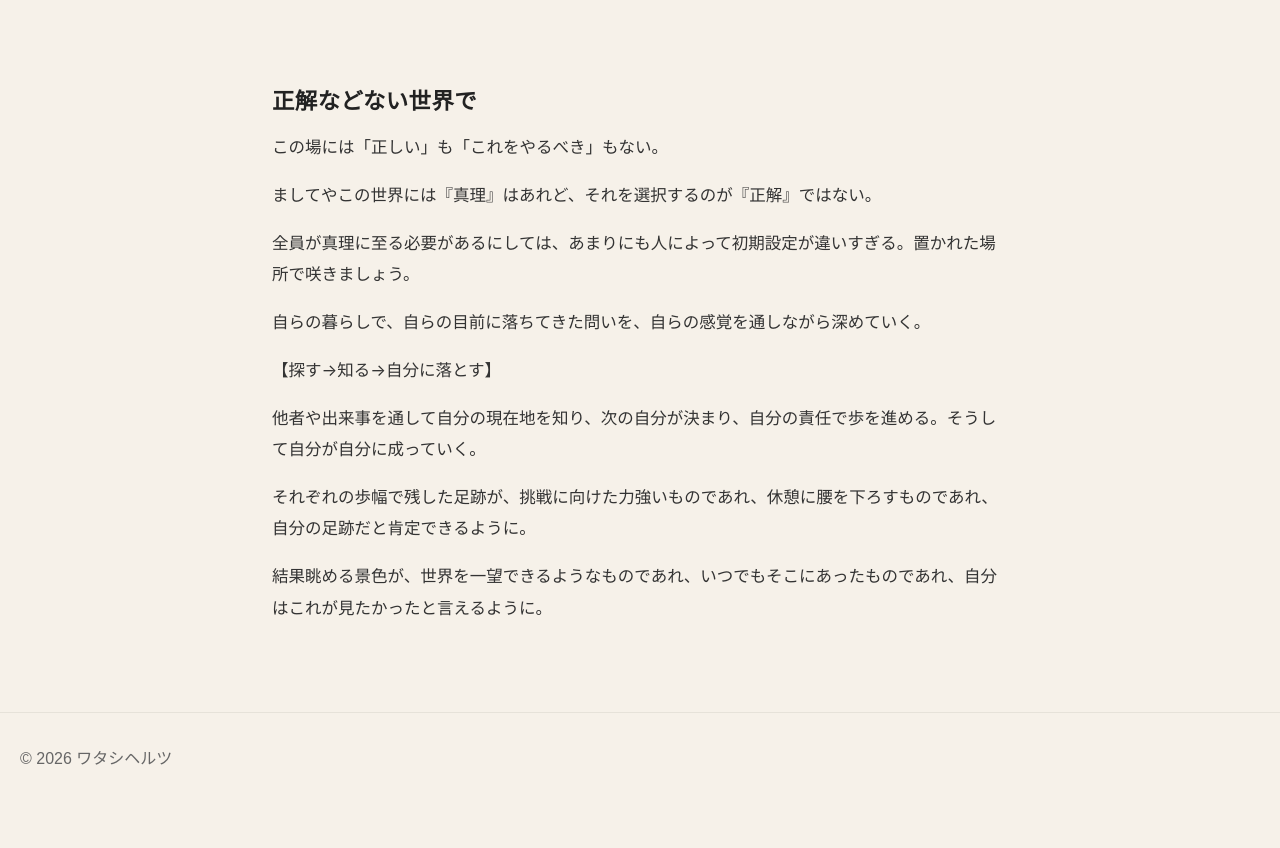
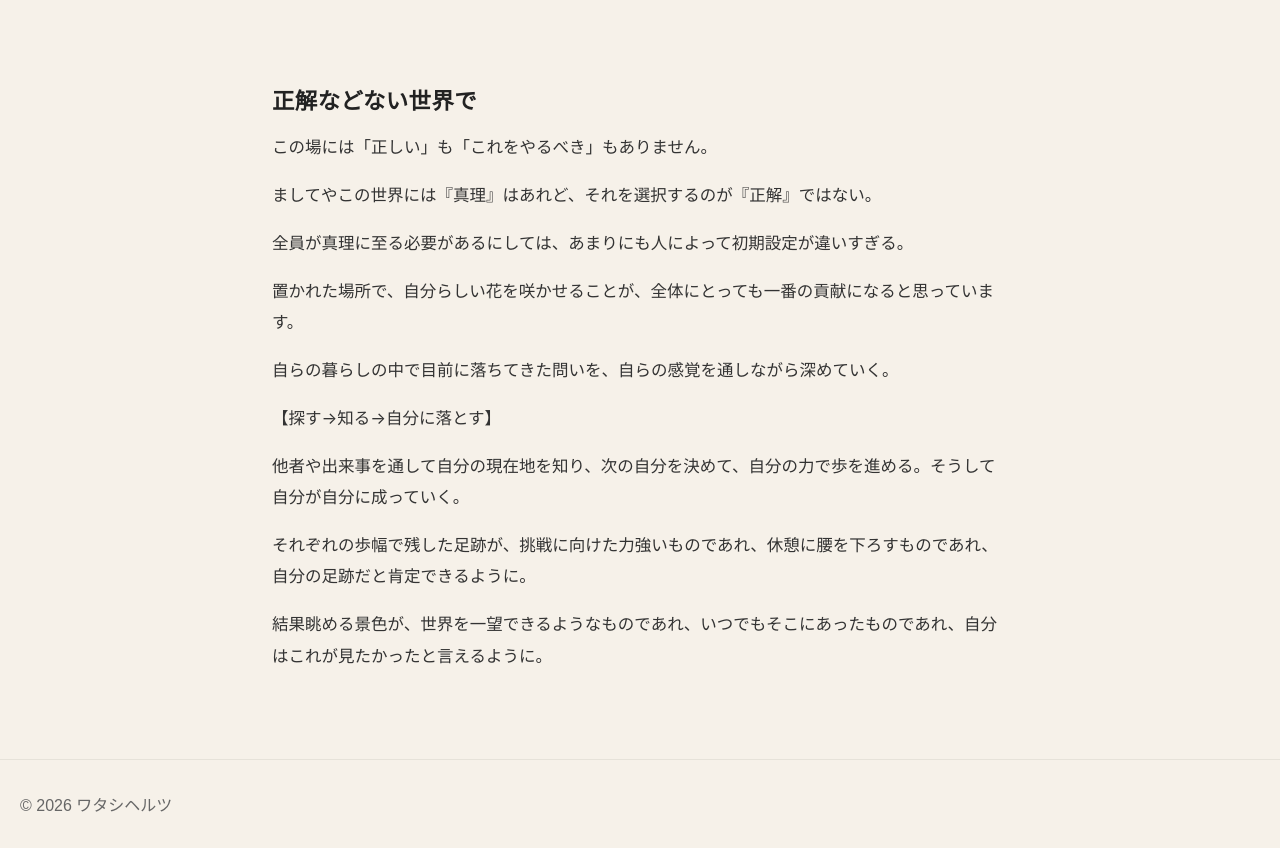
Before and after one commit to hiracoh/watashihertz, a Next.js app: page /guide in a window 1280 px wide. Shown: the part 2360-3208 px from the top of the page. Before the commit the page ends 3161 px from the top, so only its background shows below. Built offline with nearby package versions, Linux system fonts and the light colour scheme; a web font is replaced by a local one.

Commit message:
Update page.js

```diff
--- a/app/guide/page.js
+++ b/app/guide/page.js
@@ -67,17 +67,19 @@ export default function GuidePage() {
 
       <h2>正解などない世界で</h2>
 
-      <p>{`この場には「正しい」も「これをやるべき」もない。`}</p>
+      <p>{`この場には「正しい」も「これをやるべき」もありません。`}</p>
 
       <p>{`ましてやこの世界には『真理』はあれど、それを選択するのが『正解』ではない。`}</p>
 
-      <p>{`全員が真理に至る必要があるにしては、あまりにも人によって初期設定が違いすぎる。置かれた場所で咲きましょう。`}</p>
+      <p>{`全員が真理に至る必要があるにしては、あまりにも人によって初期設定が違いすぎる。`}</p>
 
-      <p>{`自らの暮らしで、自らの目前に落ちてきた問いを、自らの感覚を通しながら深めていく。`}</p>
+      <p>{`置かれた場所で、自分らしい花を咲かせることが、全体にとっても一番の貢献になると思っています。`}</p>
+
+      <p>{`自らの暮らしの中で目前に落ちてきた問いを、自らの感覚を通しながら深めていく。`}</p>
 
       <p>{`【探す→知る→自分に落とす】`}</p>
 
-      <p>{`他者や出来事を通して自分の現在地を知り、次の自分が決まり、自分の責任で歩を進める。そうして自分が自分に成っていく。`}</p>
+      <p>{`他者や出来事を通して自分の現在地を知り、次の自分を決めて、自分の力で歩を進める。そうして自分が自分に成っていく。`}</p>
 
       <p>{`それぞれの歩幅で残した足跡が、挑戦に向けた力強いものであれ、休憩に腰を下ろすものであれ、自分の足跡だと肯定できるように。`}</p>
 
```
